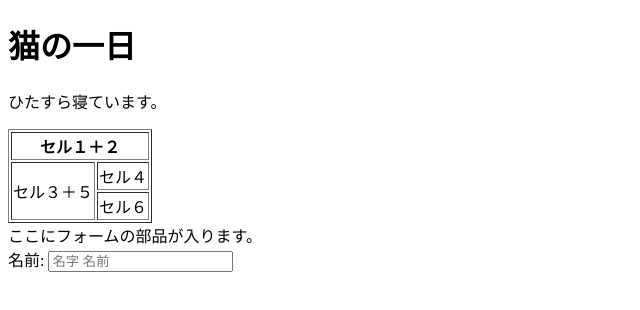
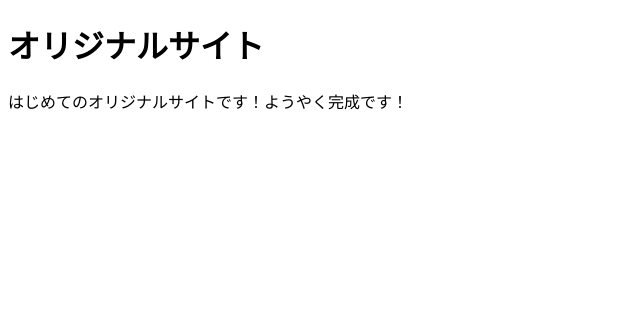
Before and after one commit to Sayato711/mysite, a plain HTML site: page index.html in a window 1280 px wide. Shown: the whole page, without its empty margins (0-640 px from the left). Drawn offline with Linux system fonts and the light colour scheme.

Commit message:
Add files via upload

```diff
--- a/index.html
+++ b/index.html
@@ -1,31 +1,13 @@
-<!doctype html>
+<!DOCTYPE html>
 <html lang="ja">
-  <head>
-    <meta charset="UTF-8">
-    <title>猫の実態</title>
-    <meta name="description" content="猫の好きなもの、日々の生活をご紹介">
-  </head>
-
-  <body>
-    <h1>猫の一日</h1>
-    <p>ひたすら寝ています。</p>
-
-    <table border="1">
-      <tr>
-        <th colspan="2">セル１＋２</th>
-      </tr>
-      <tr>
-        <td rowspan="2">セル３＋５</td>
-        <td>セル４</td>
-      </tr>
-      <tr>
-        <td>セル６</td>
-      </tr>
-    </table>
-
-    <form action="example.php" method="post" name="contact-form">
-      ここにフォームの部品が入ります。
-    </form>
-    名前: <input type="text" placeholder="名字 名前">
-  </body>
+<head>
+  <meta charset="UTF-8">
+  <meta http-equiv="X-UA-Compatible" content="IE=edge">
+  <meta name="viewport" content="width=device-width, initial-scale=1.0">
+  <title>オリジナルサイト</title>
+</head>
+<body>
+  <h1>オリジナルサイト</h1>
+  <p>はじめてのオリジナルサイトです！ようやく完成です！</p>
+</body>
 </html>
```
